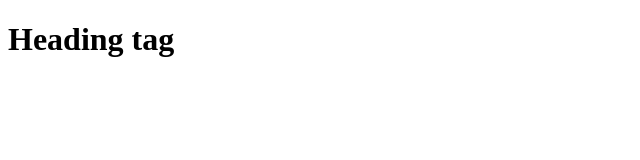
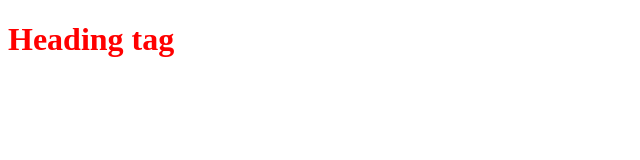
Before and after one commit to Nithin-405/gec, a plain HTML site: page index.html in a window 1280 px wide. Shown: the whole page, without its empty margins (0-640 px from the left). Drawn offline with Linux system fonts and the light colour scheme.

Commit message:
Update index.html

```diff
--- a/index.html
+++ b/index.html
@@ -3,7 +3,7 @@
 <head>
     <meta charset="UTF-8">
     <meta name="viewport" content="width=device-width, initial-scale=1.0">
-    <link rel="style sheet" href="design.css">
+    <link rel="stylesheet" href="design.css">
     <title>Document</title>
 </head>
 <body>
```
